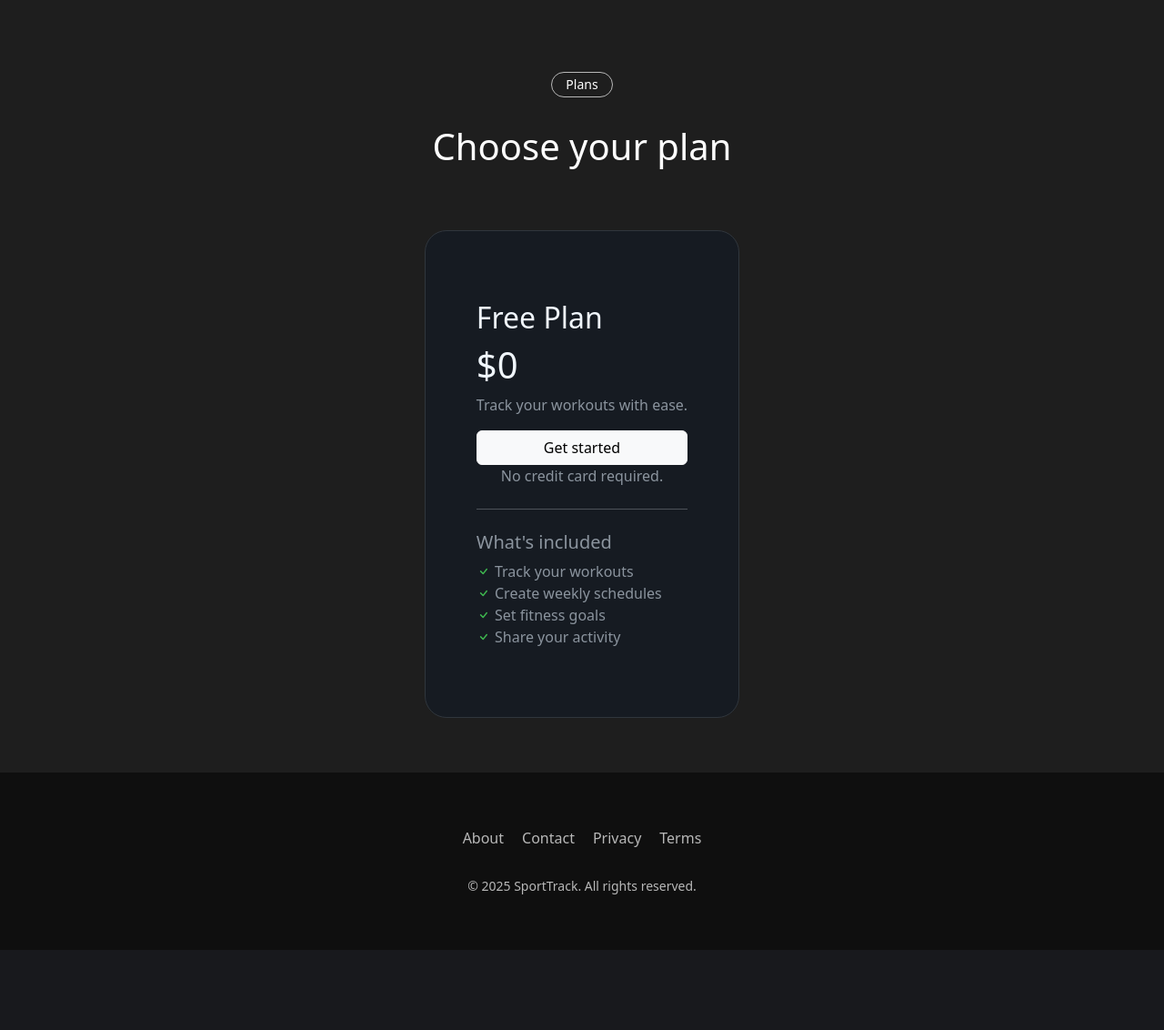
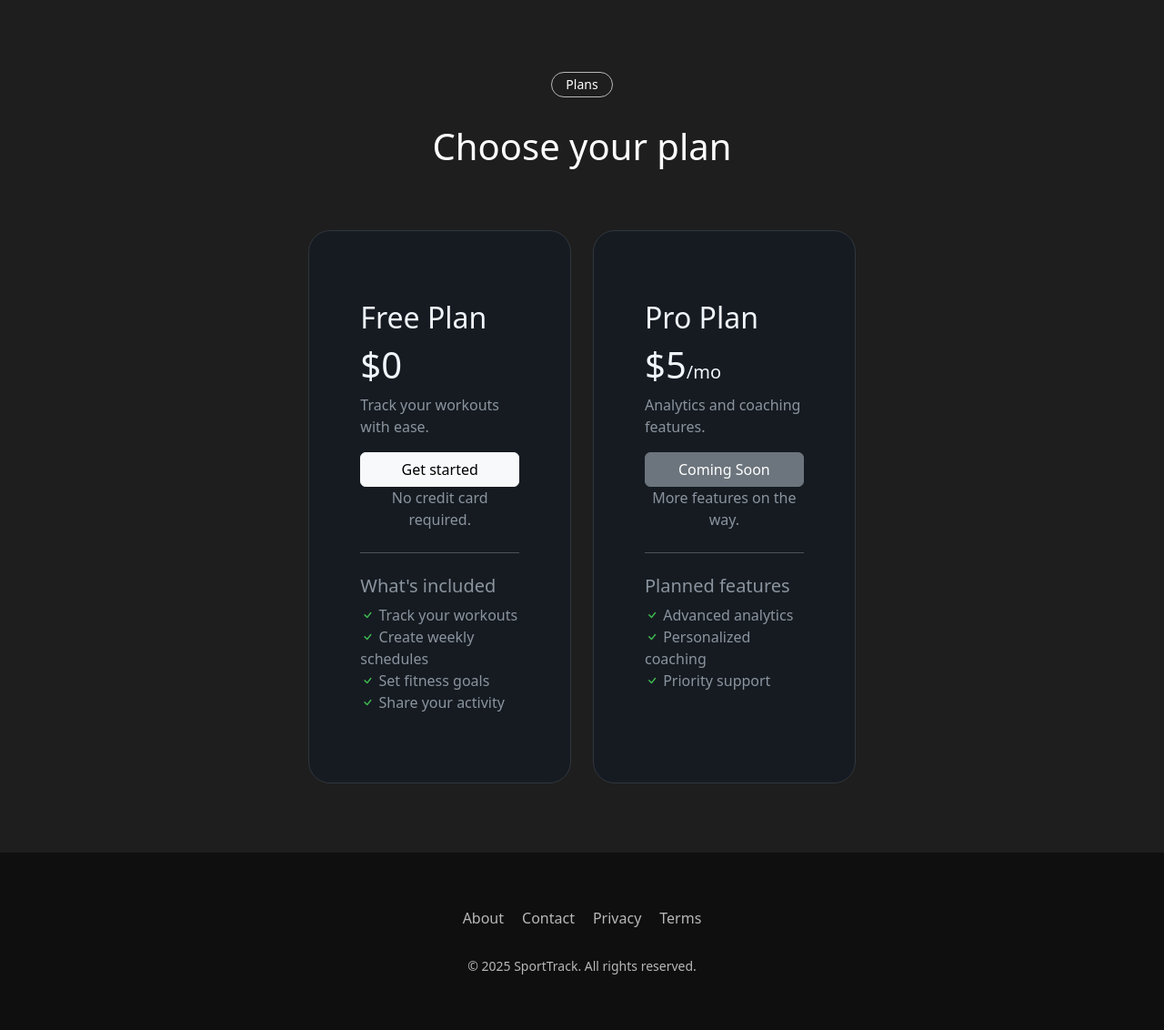
Before and after one commit to ipuppet/cits5505-backend, a Flask app: page / in a window 1280 px wide. Shown: the part 2570-3702 px from the top of the page at 91% size. Before the commit the page ends 3614 px from the top, so only its background shows below. Run offline with Flask 3, Linux system fonts and the light colour scheme.

Commit message:
feat: enhance plans section with future Plan card and improved layout

```diff
--- a/server/blueprints/index/templates/index/index.html
+++ b/server/blueprints/index/templates/index/index.html
@@ -97,7 +97,9 @@
         <div class="block-tag">Plans</div>
         <h1>Choose your plan</h1>
         <div class="block-space"></div>
-        <div class="card plan-card">
+        <div class="row justify-content-center">
+            <div class="col-md-5 mb-3">
+                <div class="card plan-card h-100">
                     <div class="card-body">
                         <h2>Free Plan</h2>
                         <h1 class="card-title">$0</h1>
@@ -131,9 +133,40 @@
                         </span>
                     </div>
                 </div>
+            </div>
+            <div class="col-md-5 mb-3">
+                <div class="card plan-card h-100">
+                    <div class="card-body">
+                        <h2>Pro Plan</h2>
+                        <h1 class="card-title">$5<span class="fs-5">/mo</span></h1>
+                        <p class="plan-info">Analytics and coaching features.</p>
+                        <button class="btn btn-secondary w-100" onclick="alert('Coming soon!')">Coming Soon</button>
+                        <p class="plan-info w-100 text-center">More features on the way.</p>
+                        <hr class="my-4">
+                        <h5 class="plan-info">Planned features</h5>
+                        <span class="plan-info">
+                            <i class="bi bi-check"></i>
+                            Advanced analytics
+                        </span>
+                        <br>
+                        <span class="plan-info">
+                            <i class="bi bi-check"></i>
+                            Personalized coaching
+                        </span>
+                        <br>
+                        <span class="plan-info">
+                            <i class="bi bi-check"></i>
+                            Priority support
+                        </span>
+                    </div>
+                </div>
+            </div>
+        </div>
         <div class="block-space"></div>
     </div>
 {% endblock %}
+
+
 
 {% block footer %}
     <footer class="footer">
```
Lines whose indentation alone changed are shown as unchanged.
